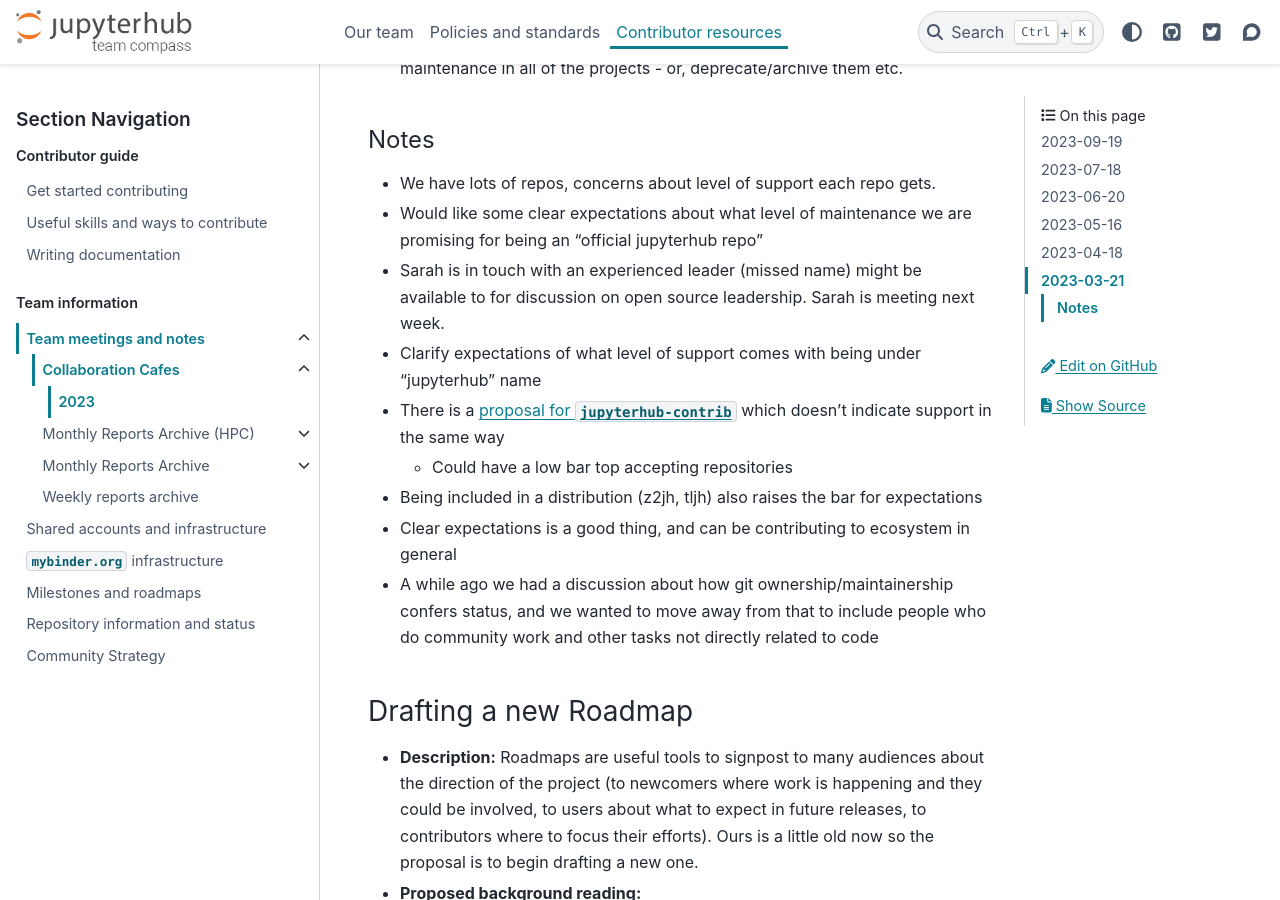
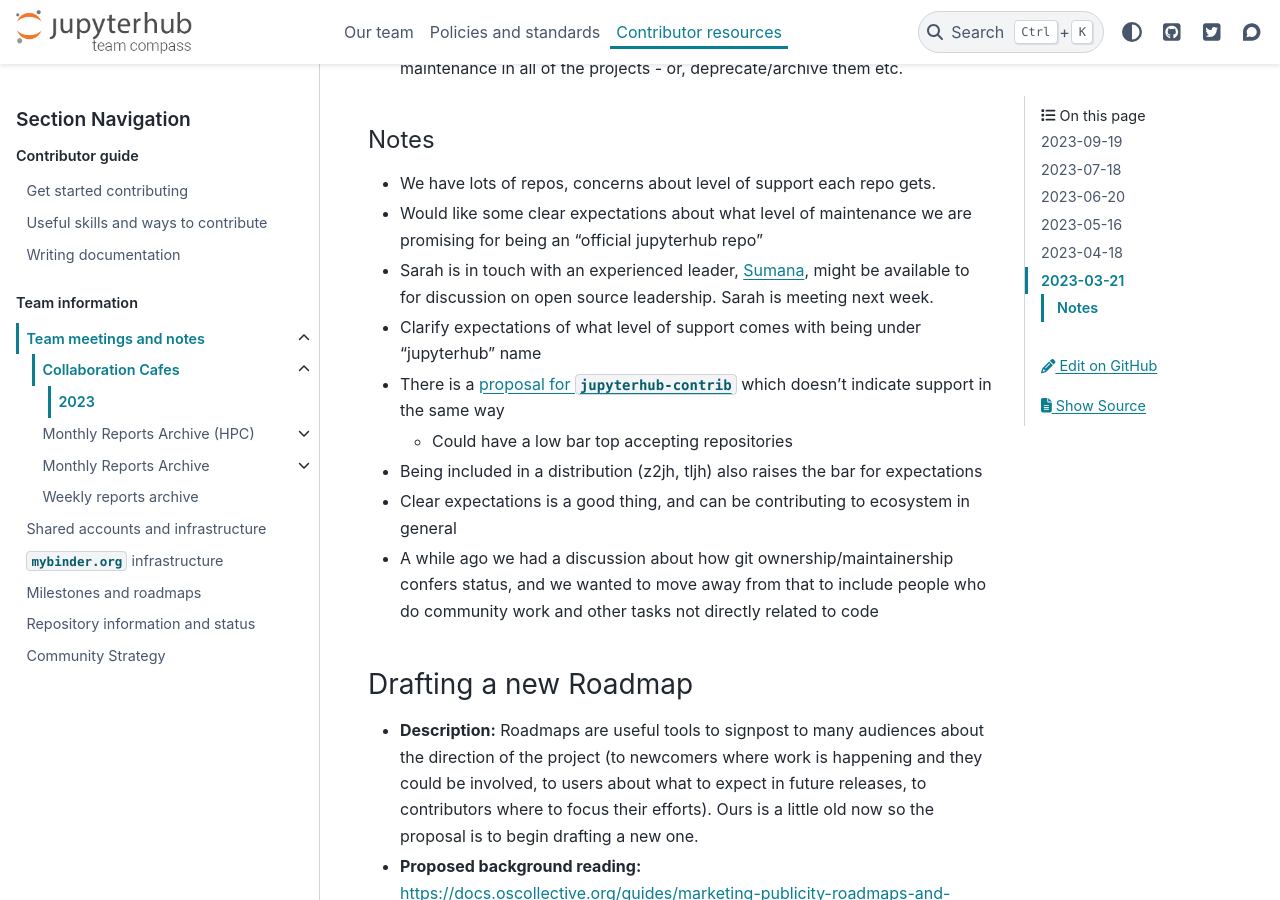
Before and after one commit to jupyterhub/team-compass, a Sphinx documentation site: the page built from docs/meetings/collab-cafe/2023.md, in a window 1280 px wide and 900 px high, scrolled down 1102 px. Built offline with Sphinx 7.4.7 and the PyData theme 0.15.4, drawn with Linux system fonts in a browser that asks for light colours; the version number could not be read and is left out.

Commit message:
Add changeset link

```diff
--- a/docs/meetings/collab-cafe/2023.md
+++ b/docs/meetings/collab-cafe/2023.md
@@ -24,7 +24,7 @@
 
 - We have lots of repos, concerns about level of support each repo gets.
 - Would like some clear expectations about what level of maintenance we are promising for being an "official jupyterhub repo"
-- Sarah is in touch with an experienced leader (missed name) might be available to for discussion on open source leadership. Sarah is meeting next week.
+- Sarah is in touch with an experienced leader, [Sumana](https://www.changeset.nyc/about-us/), might be available to for discussion on open source leadership. Sarah is meeting next week.
 - Clarify expectations of what level of support comes with being under "jupyterhub" name
 - There is a [proposal for `jupyterhub-contrib`](https://github.com/jupyterhub/team-compass/issues/519) which doesn't indicate support in the same way
     - Could have a low bar top accepting repositories
```
